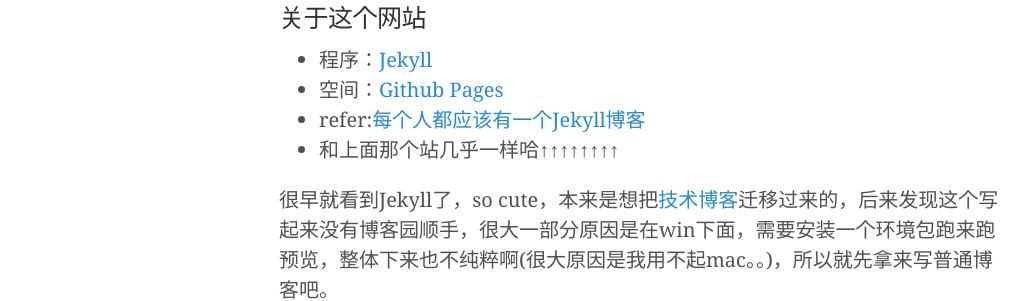
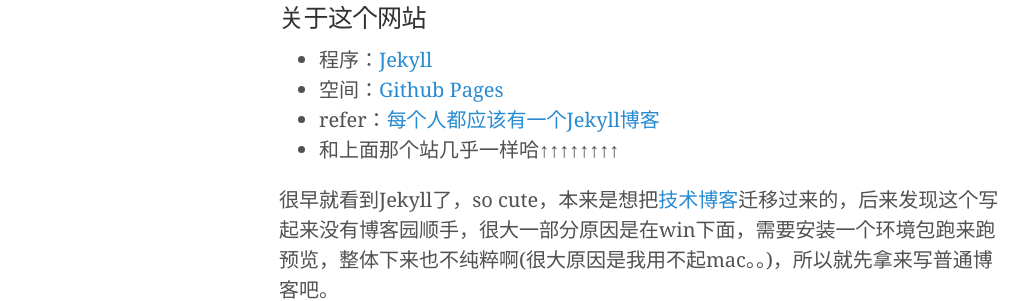
Before and after one commit to jaynaruto/jaynaruto.github.io, a Jekyll site: the page built from _posts/2015-01-27-about-this.md, in a window 1280 px wide. Shown: the part 239-540 px from the top of the page, without its empty margins (1-1031 px from the left). Built offline with Jekyll 4.4.1, drawn with Linux system fonts in a browser that asks for light colours; Markdown is read by kramdown in place of the engine named in the settings; comment, search, counter and statistics services are not loaded.

```diff
--- a/_posts/2015-01-27-about-this.md
+++ b/_posts/2015-01-27-about-this.md
@@ -10,7 +10,7 @@ published: True
 ###关于这个网站
 - 程序：[Jekyll](http://jekyllrb.com)
 - 空间：[Github Pages](http://pages.github.com)
-- refer:[每个人都应该有一个Jekyll博客](http://www.cellier.me/2015/01/04/jekyll搭建博客教程/)
+- refer：[每个人都应该有一个Jekyll博客](http://www.cellier.me/2015/01/04/jekyll搭建博客教程/)
 - 和上面那个站几乎一样哈↑↑↑↑↑↑↑↑
 
 很早就看到Jekyll了，so cute，本来是想把[技术博客](http://cnblogs.com/savokiss)迁移过来的，后来发现这个写起来没有博客园顺手，很大一部分原因是在win下面，需要安装一个环境包跑来跑预览，整体下来也不纯粹啊(很大原因是我用不起mac。。)，所以就先拿来写普通博客吧。
```
